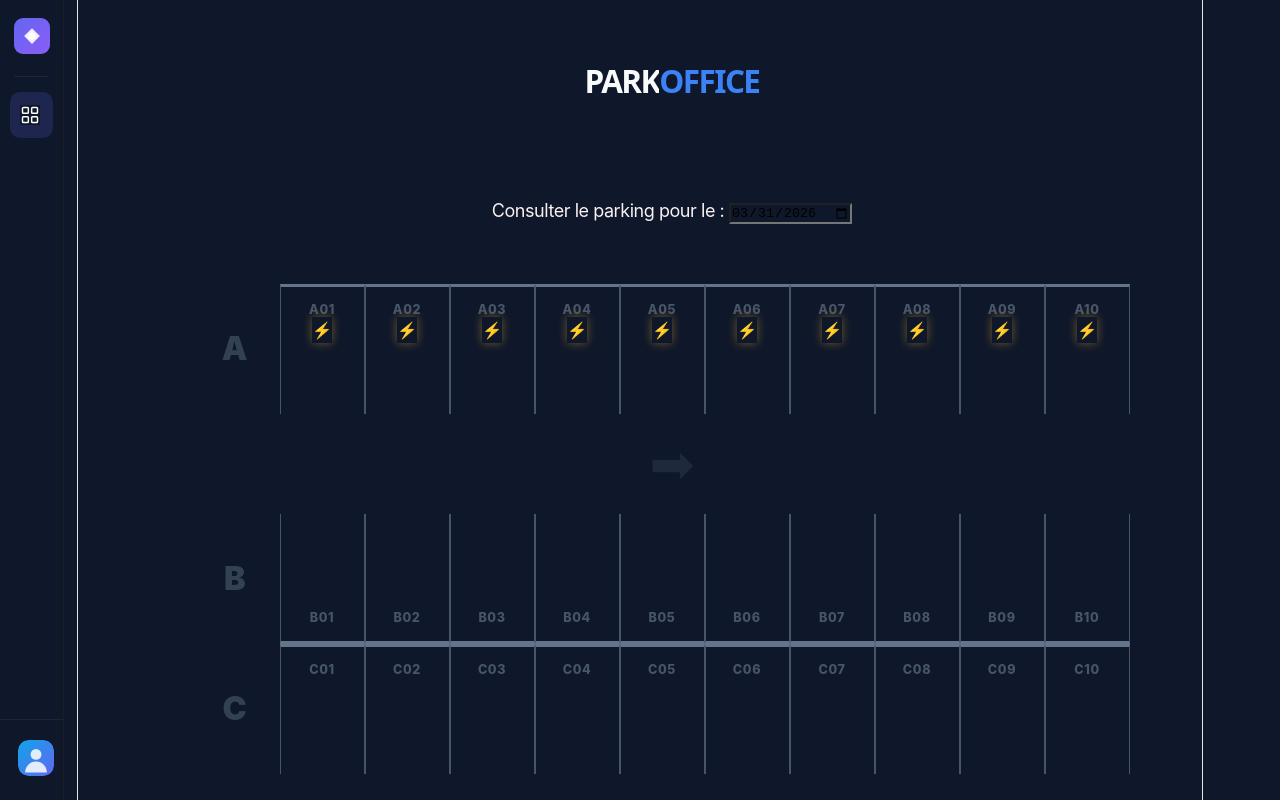
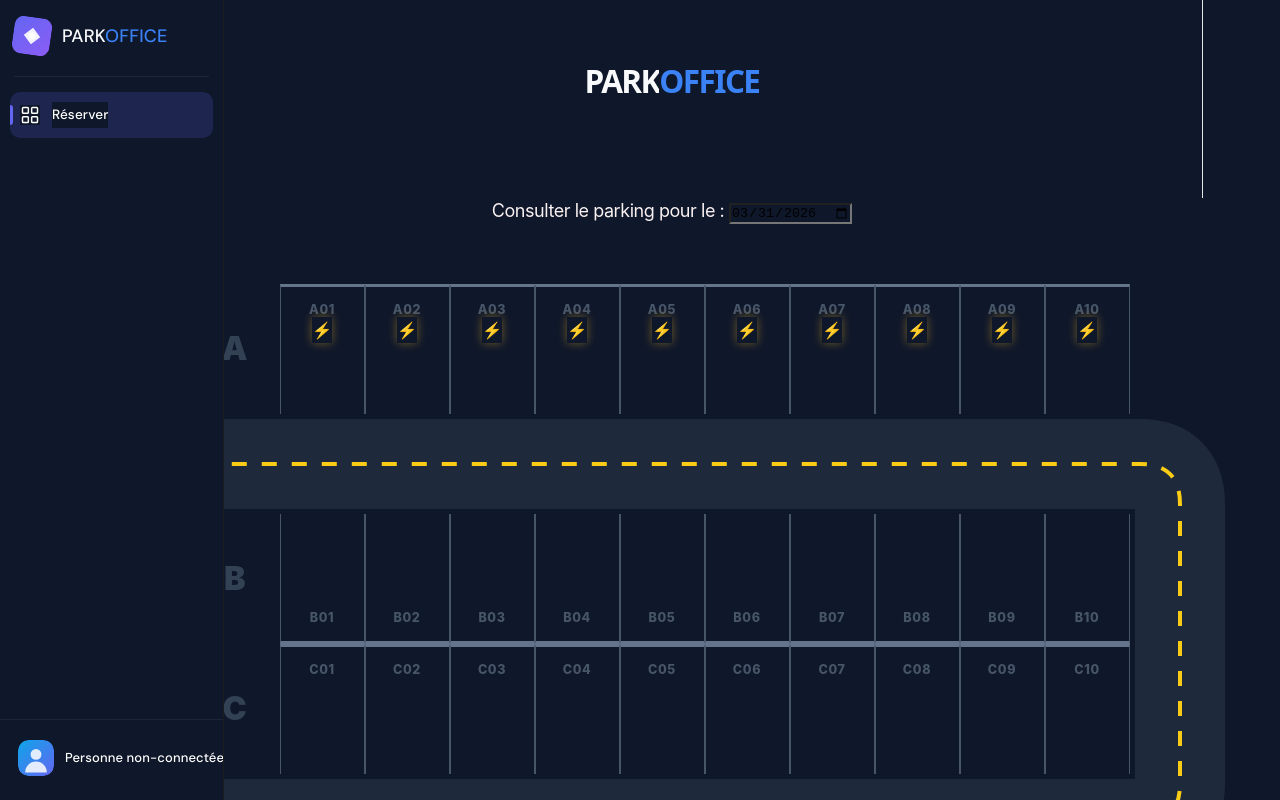
Before and after one commit to Clarence1208/parking-architecture, a React (Vite) app in the folder frontend/: page / in a window 1280 px wide. Shown: the top 800 px of the page. Built offline with nearby package versions, Linux system fonts and the light colour scheme; no server answers.

Commit message:
feat: enhance parking map layout with SVG road overlay and animations

```diff
--- a/frontend/src/features/parking/parkingMap.css
+++ b/frontend/src/features/parking/parkingMap.css
@@ -6,6 +6,42 @@
   background-color: #0f172a;
   padding: 60px;
   min-width: fit-content;
+}
+
+.parking-board {
+  position: relative;
+  display: flex;
+  justify-content: center;
+}
+
+.road-svg {
+  position: absolute;
+  top: 0;
+  left: 0;
+  width: 100%;
+  height: 100%;
+  pointer-events: none;
+  z-index: 6;
+  background: none;
+}
+
+.parking-content {
+  position: relative;
+  z-index: 5;
+  margin-left: 100px;
+  margin-right: 100px;
+  display: flex;
+  flex-direction: column;
+}
+
+.animated-road-line {
+  animation: moveRoadPath 1s linear infinite;
+}
+
+@keyframes moveRoadPath {
+  to {
+    stroke-dashoffset: -30;
+  }
 }
 
 .parking-block-double {
@@ -67,7 +103,7 @@
   align-items: center;
   justify-content: center;
   font-size: 3rem;
-  color: #1e293b;
+  color: #facc15; /* Yellow to match dashed line or stand out from road */
   pointer-events: none;
   user-select: none;
 }
--- a/frontend/src/features/parking/parkingMap.tsx
+++ b/frontend/src/features/parking/parkingMap.tsx
@@ -124,19 +124,44 @@ export const ParkingMap = () => {
       </div>
 
       <div className="parking-container">
+        <div className="parking-board">
+          {/* Continuous SVG Road Overlay */}
+          <svg className="road-svg" viewBox="0 0 1115 1080" preserveAspectRatio="xMidYMid meet">
+            {/* Main Road Surface */}
+            <path
+              d="M 50,-60 L 50,140 Q 50,180 90,180 L 1025,180 Q 1065,180 1065,220 L 1065,500 Q 1065,540 1025,540 L 90,540 Q 50,540 50,580 L 50,860 Q 50,900 90,900 L 1200,900"
+              fill="none"
+              stroke="#1e293b"
+              strokeWidth="90"
+              strokeLinecap="square"
+            />
+            {/* Dashed Center Line */}
+            <path
+              d="M 50,-60 L 50,140 Q 50,180 90,180 L 1025,180 Q 1065,180 1065,220 L 1065,500 Q 1065,540 1025,540 L 90,540 Q 50,540 50,580 L 50,860 Q 50,900 90,900 L 1200,900"
+              fill="none"
+              stroke="#facc15"
+              strokeWidth="4"
+              strokeDasharray="15, 15"
+              className="animated-road-line"
+            />
+          </svg>
+
+          <div className="parking-content">
             {renderRow('A')}
-        <div className="driveway">➡</div>
+            <div className="driveway"><span className="arrow-right">➡</span></div>
             <div className="parking-block-double">
               {renderRow('B')}
               {renderRow('C')}
             </div>
-        <div className="driveway">⬅</div>
+            <div className="driveway"><span className="arrow-left">⬅</span></div>
             <div className="parking-block-double">
               {renderRow('D')}
               {renderRow('E')}
             </div>
-        <div className="driveway">➡</div>
+            <div className="driveway"><span className="arrow-right">➡</span></div>
             {renderRow('F')}
+          </div>
+        </div>
       </div>
 
       {selectedId && (
```
Lines whose indentation alone changed are shown as unchanged.
